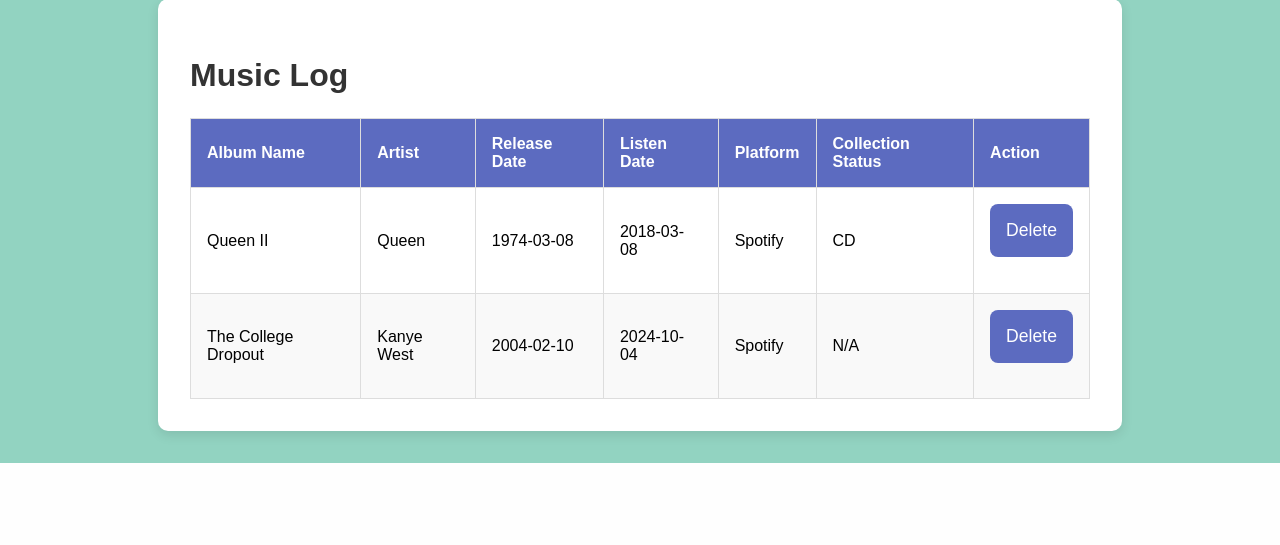
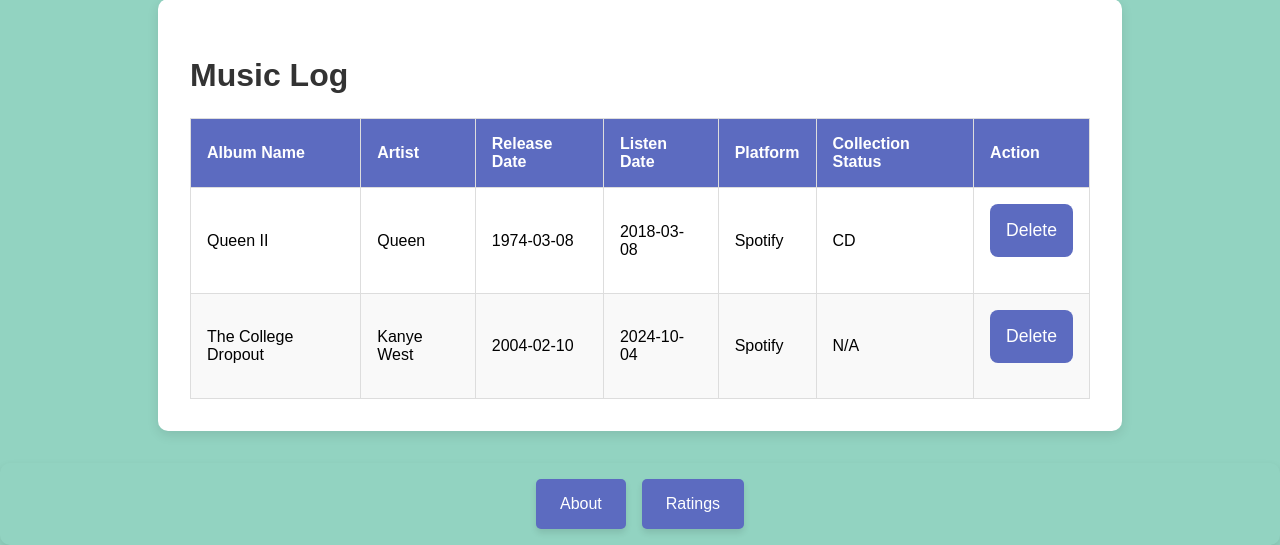
Before and after one commit to MetaKirbSter/CS_351_Final, a PHP site: page /music_tracker.php in a window 1280 px wide. Shown: the part 1270-1815 px from the top of the page. Before the commit the page ends 1733 px from the top, so only its background shows below. Run offline with PHP 8.4, Linux system fonts and the light colour scheme; the visitor is signed in with stand-in values (Sample User, id 1); data comes from the database, SQL or seed files in the repository.

Commit message:
further tweaks

```diff
--- a/music_tracker.php
+++ b/music_tracker.php
@@ -38,13 +38,13 @@ if ($_SERVER['REQUEST_METHOD'] === 'POST') {
             'field6' => htmlspecialchars($_POST['field6']),
         ];
 
-        $insert_sql = 'INSERT INTO data1 (field1, field2, field3, field4, field5, field6)
-                       VALUES (:field1, :field2, :field3, :field4, :field5, :field6)';
+        $insert_sql = 'INSERT INTO listen_log (album, artist, release_date, listen_date, music_platform, collection_status)
+               VALUES (:field1, :field2, :field3, :field4, :field5, :field6)';
         $stmt = $pdo->prepare($insert_sql);
         $stmt->execute($fields);
     } elseif (isset($_POST['delete_id'])) {
         $delete_id = (int) $_POST['delete_id'];
-        $delete_sql = 'DELETE FROM data1 WHERE entry_id = :entry_id';
+        $delete_sql = 'DELETE FROM listen_log WHERE entry_id = :entry_id';
         $stmt = $pdo->prepare($delete_sql);
         $stmt->execute(['entry_id' => $delete_id]);
     }
@@ -128,5 +128,9 @@ $entries = $stmt->fetchAll();
             </tbody>
         </table>
     </div>
+    <div class="link-container">
+        <a href="index.php">About</a>
+        <a href="ratings.php">Ratings</a>
+    </div>
 </body>
 </html>
--- a/styles.css
+++ b/styles.css
@@ -239,7 +239,7 @@ input[type="password"]:focus {
 .form-container {
    max-width: 500px;
    margin: 100px auto;
-   background: rgb(134, 14, 14);
+   background: rgb(255, 184, 184);
    padding: 2rem;
    border-radius: 10px;
    box-shadow: 0 4px 12px rgba(255, 255, 255, 0.1);
@@ -337,3 +337,31 @@ input[type="email"]:focus {
 .nav-links a:hover {
    color: #a1a1ff;
 }
+
+.link-container {
+   display: flex; /* Enable flexbox */
+   justify-content: center; /* Center links horizontally */
+   gap: 1rem; /* Add space between the links */
+   padding: 1rem;
+   border-radius: 10px; /* Rounded corners for the container */
+   box-shadow: 0 4px 8px rgba(0, 0, 0, 0.1); /* Subtle shadow for depth */
+}
+
+.link-container a {
+   display: inline-block; /* Ensure links behave like block elements */
+   padding: 1rem 1.5rem; /* Add padding inside each link */
+   text-align: center; /* Center text inside the boxes */
+   background-color: #5c6bc0; /* Primary color for the link boxes */
+   color: white; /* White text for contrast */
+   text-decoration: none; /* Remove underline */
+   font-size: 1rem; /* Standard font size */
+   border-radius: 5px; /* Slightly rounded corners for the boxes */
+   transition: background-color 0.3s ease, transform 0.2s ease; /* Smooth transitions for hover effects */
+   box-shadow: 0 4px 6px rgba(0, 0, 0, 0.1); /* Shadow for each link box */
+}
+
+.link-container a:hover {
+   background-color: #81d4fa; /* Light teal on hover */
+   transform: scale(1.05); /* Slightly enlarge on hover */
+   box-shadow: 0 6px 10px rgba(0, 0, 0, 0.2); /* Enhance shadow on hover */
+}
```
Also changed, not shown: listen_log.php (+3 -72 lines).
